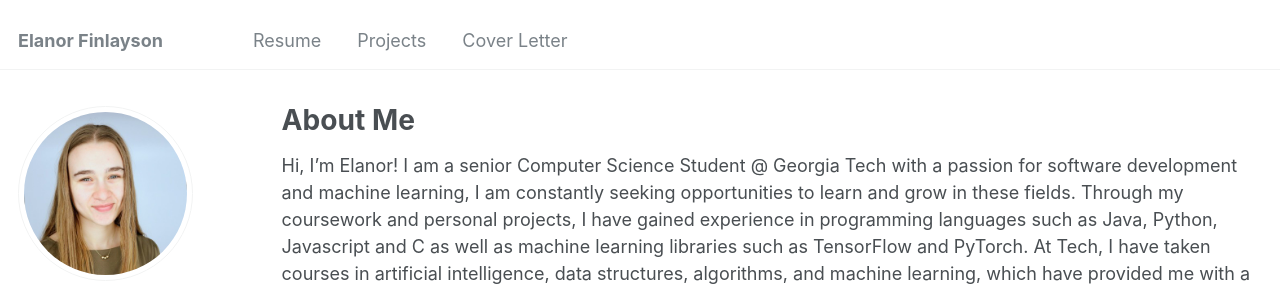
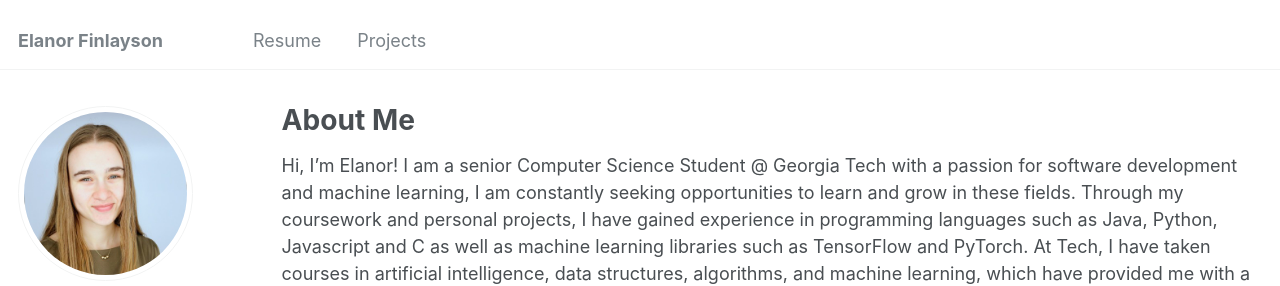
Before and after one commit to efin396/efin396.github.io, a Jekyll site: the page built from _pages/about.md, in a window 1280 px wide. Shown: the top 286 px of the page. Built offline with Jekyll 4.4.1, drawn with Linux system fonts in a browser that asks for light colours.

Commit message:
Remove cover letter page

```diff
--- a/_data/navigation.yml
+++ b/_data/navigation.yml
@@ -10,6 +10,3 @@ main:
 
   - title: "Projects"
     url:   /portfolio/
-
-  - title: "Cover Letter"
-    url:   /cover_letter/
```
